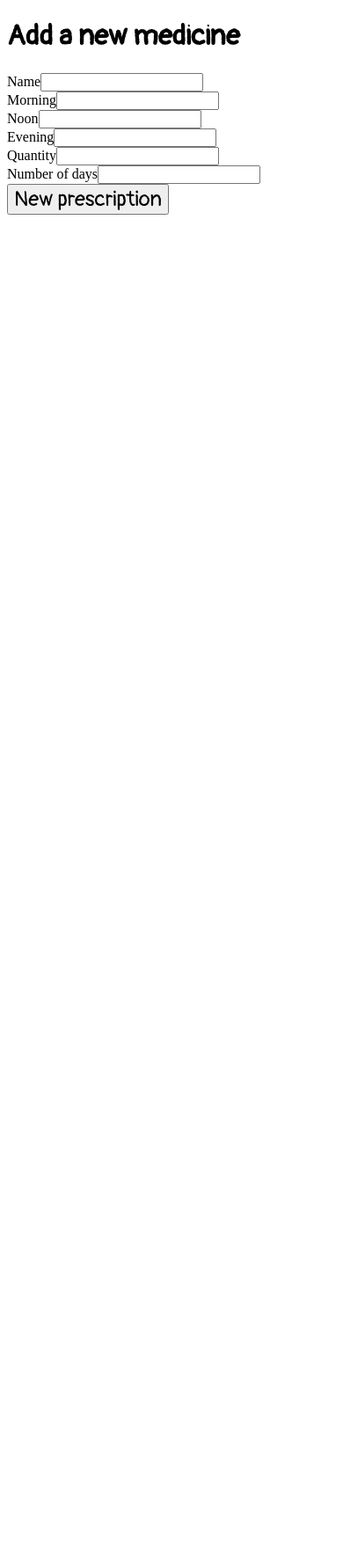
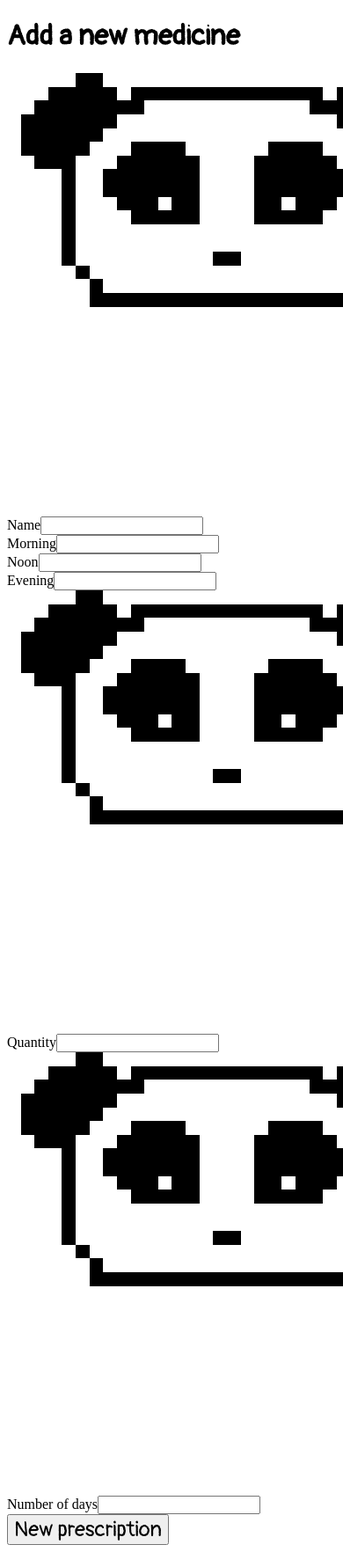
Before and after one commit to Jeffeos/doctopet, a Symfony app: template templates/medicine/index.html.twig in a window 390 px wide; the page is wider, and only the part inside the window is pictured. Shown: the part 104-1868 px from the top of that part at 88% size. Before the commit the page ends 348 px from the top of that part, so only its background shows below. Run offline with Twig, Linux system fonts and the light colour scheme; the template is opened without the code that fills it, so the values that code supplies are empty; form fields are guessed from the names that the template uses; some libraries are stand-ins or nearby versions.

Commit message:
dynamic medicine form on mobile view

```diff
--- a/templates/medicine/_form.html.twig
+++ b/templates/medicine/_form.html.twig
@@ -1,14 +1,23 @@
 {{ form_start(form) }}
     <div class="container">
         <div class="row bnj-medicine-form-desktop">
-            <div class="col-sm-12 col-lg-4">{{ form_row(form.name) }}</div>
+            <div class="bnj-panda-background">
+                <img id="panda-img" src="{{ asset('../img/panda_head.png') }}" alt="panda_head" class="bnj-panda-mobile-image">
+                <div id="panda-border" onclick="addPanda('panda-border', 'panda-img')" class="col-sm-12 col-lg-4">{{ form_row(form.name) }}</div>
+            </div>
             <div class="row time-of-day">
                 <div class="col bnj-timeofday-desktop">{{ form_row(form.morning) }}</div>
                 <div class="col bnj-timeofday-desktop">{{ form_row(form.noon) }}</div>
                 <div class="col bnj-timeofday-desktop">{{ form_row(form.evening) }}</div>
             </div>
-            <div class="col-sm-12 col-lg-3">{{ form_row(form.quantity) }}</div>
-            <div class="col-sm-12 col-lg-3">{{ form_row(form.numberOfDays) }}</div>
+            <div class="bnj-panda-background">
+                <img id="panda-img-bis" src="{{ asset('../img/panda_head.png') }}" alt="panda_head" class="bnj-panda-mobile-image">
+                <div id="quantity" onclick="addPanda('quantity', 'panda-img-bis')" class="col-sm-12 col-lg-3">{{ form_row(form.quantity) }}</div>
+            </div>
+            <div class="bnj-panda-background">
+                <img id="panda-img-ter" src="{{ asset('../img/panda_head.png') }}" alt="panda_head" class="bnj-panda-mobile-image">
+                <div id="number-of-days" onclick="addPanda('number-of-days', 'panda-img-ter')" class="col-sm-12 col-lg-3">{{ form_row(form.numberOfDays) }}</div>
+            </div>
         </div>
     </div>
 
--- a/templates/medicine/index.html.twig
+++ b/templates/medicine/index.html.twig
@@ -14,3 +14,11 @@
     {% endif %}
 
 {% endblock %}
+{% block javascripts %}
+    <script>
+        function addPanda(element, elementBis) {
+            document.getElementById(element).classList.toggle("bnj-panda-border-mobile");
+            document.getElementById(elementBis).classList.toggle("bnj-panda-mobile-image-display");
+        }
+    </script>
+{% endblock %}
```
Also changed, not shown: assets/css/app.scss (+25 -0 lines), public/img/panda_head.png (added), public/img/panda_head_success.png (added), 1 other file.
